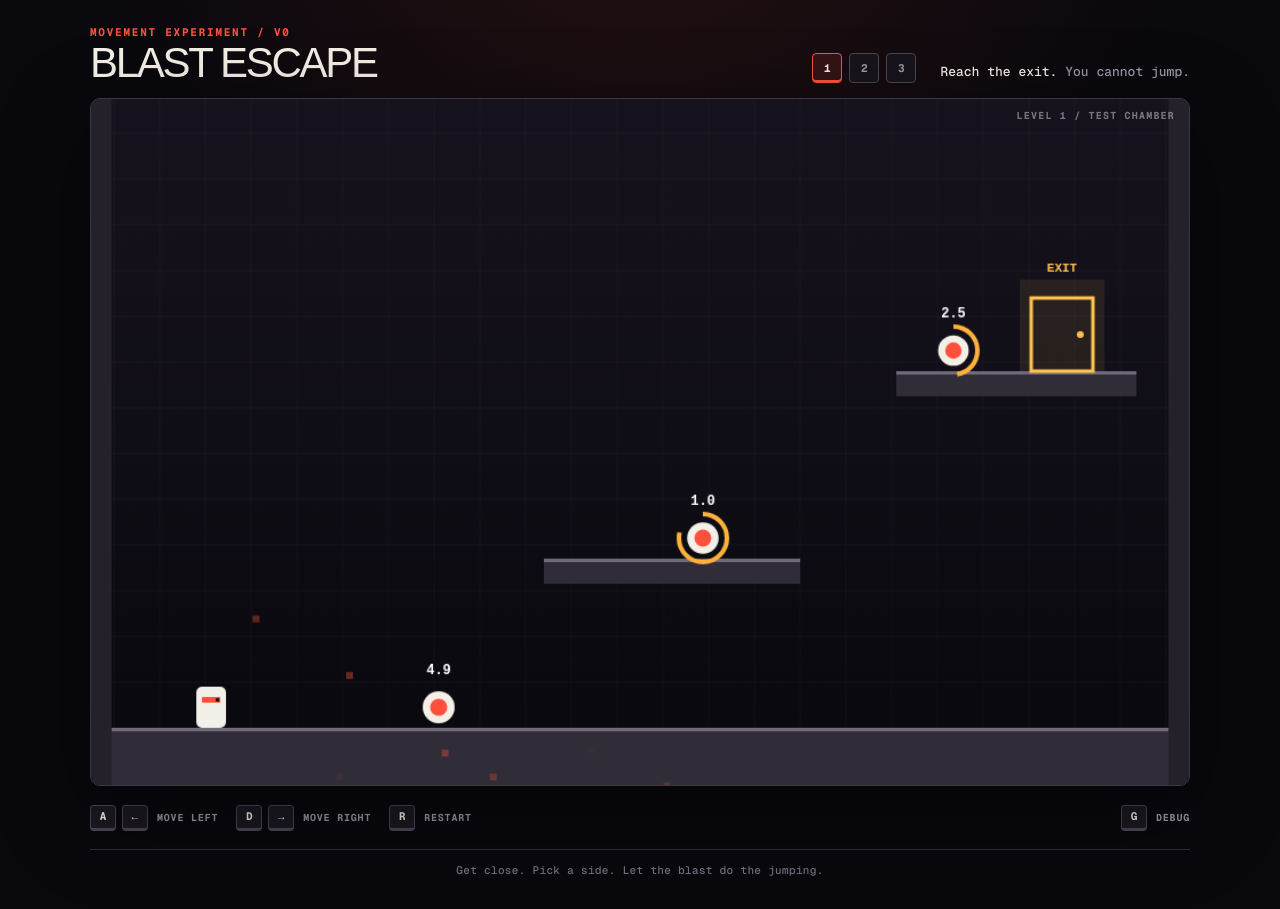
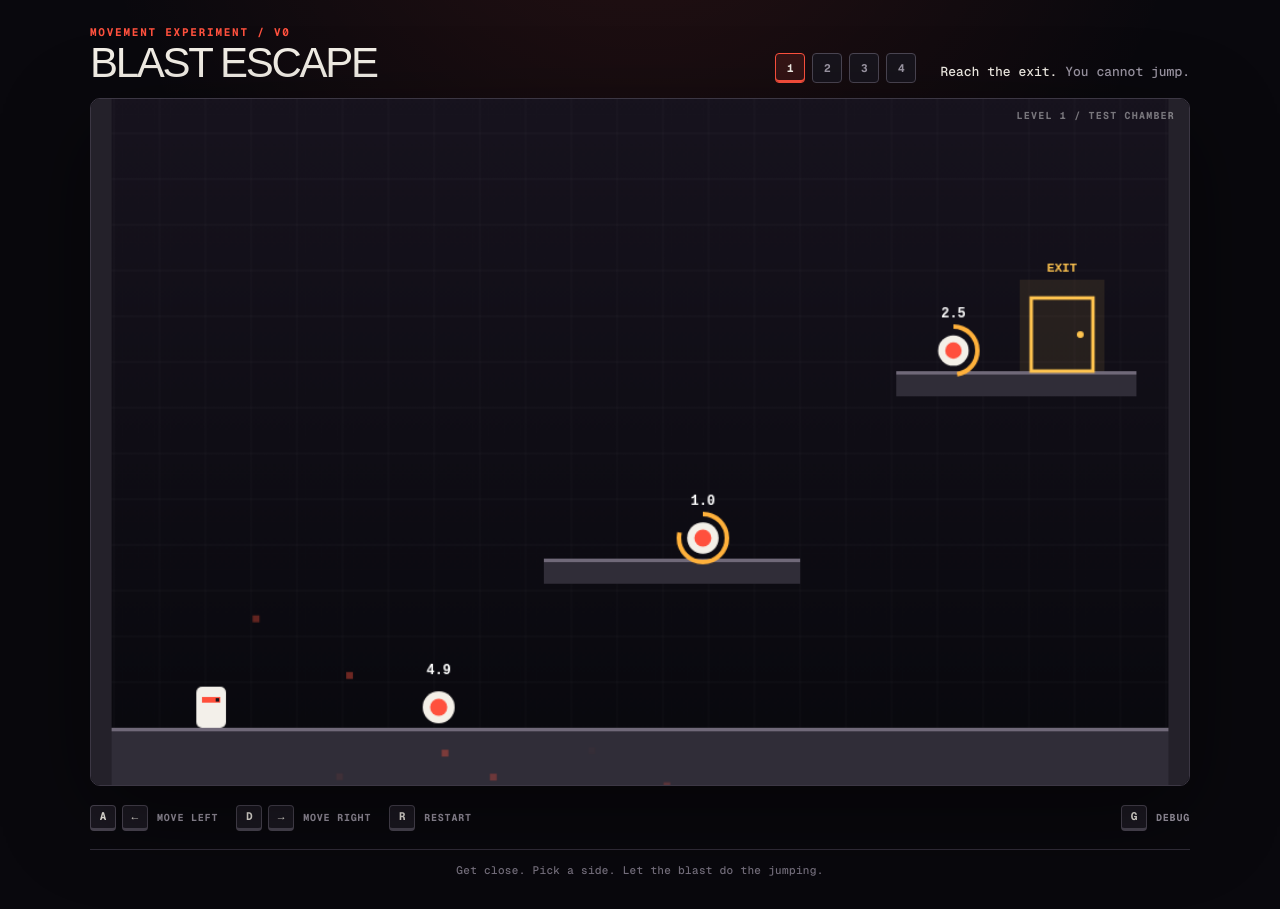
Before and after one commit to reality404studio/BlastEscape, a Next.js app: page / in a window 1280 px wide. Built offline with nearby package versions, Linux system fonts and the light colour scheme.

Commit message:
Add timed blast relay level

```diff
--- a/app/blast-escape.tsx
+++ b/app/blast-escape.tsx
@@ -94,6 +94,27 @@ const LEVELS: Level[] = [
     bombs: [{ x: 350, y: 482, delay: 0, label: 'B1' }],
     exit: { x: 588, y: 296, w: 54, h: 64 },
     opening: { x: 390, y: 300, w: 100, h: 22 },
+  },
+  {
+    name: 'LEVEL 4',
+    subtitle: 'BLAST RELAY',
+    hint: 'Thread the gap. Read the second fuse. Choose which side receives the blast.',
+    start: { x: 92, y: 514 },
+    platforms: [
+      { x: 0, y: 550, w: 960, h: 50 },
+      { x: 18, y: 330, w: 430, h: 22 },
+      { x: 540, y: 330, w: 220, h: 22 },
+      { x: 740, y: 200, w: 202, h: 22 },
+      { x: 0, y: 0, w: 960, h: 18 },
+      { x: 0, y: 0, w: 18, h: 600 },
+      { x: 942, y: 0, w: 18, h: 600 },
+    ],
+    bombs: [
+      { x: 390, y: 532, delay: 0, label: 'B1' },
+      { x: 632, y: 312, delay: 1.35, label: 'B2' },
+    ],
+    exit: { x: 842, y: 136, w: 54, h: 64 },
+    opening: { x: 448, y: 330, w: 92, h: 22 },
   },
 ];
 
```
